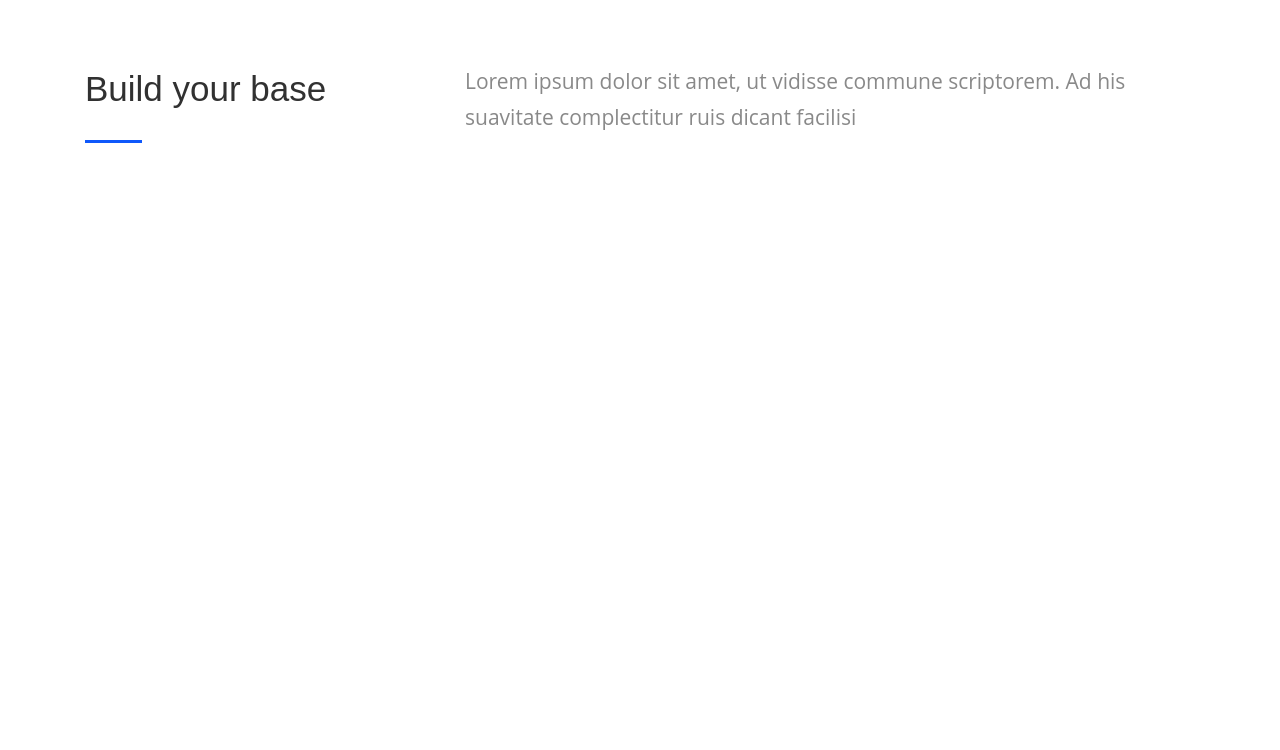
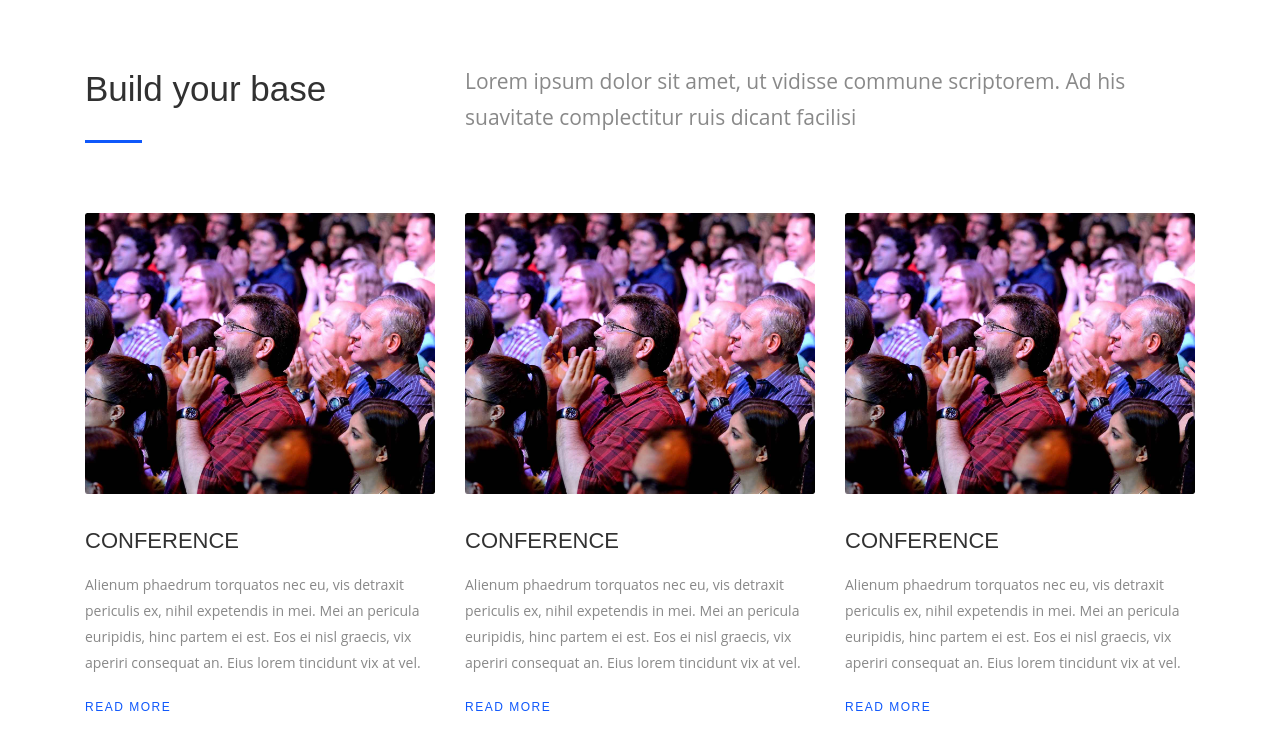
Before and after one commit to arslanbinjaffar2/registration-sites, a React app: page / in a window 1280 px wide. Shown: the top 750 px of the page. Built offline with nearby package versions, Linux system fonts and the light colour scheme.

Commit message:
event-registration-site

```diff
--- a/src/app/components/Home.jsx
+++ b/src/app/components/Home.jsx
@@ -3,7 +3,7 @@ class Home extends React.Component {
   render() {
     return (
       <main role="main" className="container mt-5">
-        <div className="row d-flex">
+        <div className="row d-flex mb-5">
           <div className="col-4">
             <div className="edgtf-title-section-holder">
               <h2 className="edgtf-title-with-dots edgtf-appeared">
@@ -19,6 +19,38 @@ class Home extends React.Component {
             </div>
           </div>
         </div>
+        <div className="row d-flex mb-5">
+          <div className="col-4">
+            <figure className="pb-2">
+              <img src={require('img/blog-img1.jpg')} alt="" />
+            </figure>
+            <h3 className="mt-4 mb-3">Conference</h3>
+            <p>Alienum phaedrum torquatos nec eu, vis detraxit periculis ex, nihil expetendis in mei. Mei an pericula euripidis, hinc partem ei est. Eos ei nisl graecis, vix aperiri consequat an. Eius lorem tincidunt vix at vel.</p>
+            <div>
+              <a href="#!" className="edgtf-btn edgtf-btn-small edgtf-btn-transparent edgtf-btn-custom-hover-color">READ MORE</a>
+            </div>
+          </div>
+          <div className="col-4">
+            <figure className="pb-2">
+              <img src={require('img/blog-img1.jpg')} alt="" />
+            </figure>
+            <h3 className="mt-4 mb-3">Conference</h3>
+            <p>Alienum phaedrum torquatos nec eu, vis detraxit periculis ex, nihil expetendis in mei. Mei an pericula euripidis, hinc partem ei est. Eos ei nisl graecis, vix aperiri consequat an. Eius lorem tincidunt vix at vel.</p>
+            <div>
+              <a href="#!" className="edgtf-btn edgtf-btn-small edgtf-btn-transparent edgtf-btn-custom-hover-color">READ MORE</a>
+            </div>
+          </div>
+          <div className="col-4">
+            <figure className="pb-2">
+              <img src={require('img/blog-img1.jpg')} alt="" />
+            </figure>
+            <h3 className="mt-4 mb-3">Conference</h3>
+            <p>Alienum phaedrum torquatos nec eu, vis detraxit periculis ex, nihil expetendis in mei. Mei an pericula euripidis, hinc partem ei est. Eos ei nisl graecis, vix aperiri consequat an. Eius lorem tincidunt vix at vel.</p>
+            <div>
+              <a href="#!" className="edgtf-btn edgtf-btn-small edgtf-btn-transparent edgtf-btn-custom-hover-color">READ MORE</a>
+            </div>
+          </div>
+        </div>
       </main>
     );
   }
--- a/src/sass/main.scss
+++ b/src/sass/main.scss
@@ -1,5 +1,6 @@
 
 :global {
+@import url('https://fonts.googleapis.com/css2?family=Open+Sans:ital,wght@0,300;0,400;0,600;0,700;1,300;1,400;1,600;1,700&family=Rubik:ital,wght@0,400;0,500;0,700;0,900;1,300;1,400;1,500;1,700&display=swap');
 // Base
 @import './base/vars';
 
@@ -53,6 +54,7 @@
 /* Title with dots styles
    ========================================================================== */
 @import './components/modules/shortcodes/title-with-dots';
+@import './components/modules/shortcodes/_button.scss';
 
 
 /* ==========================================================================
```
Also changed, not shown: src/sass/components/modules/shortcodes/_button.scss (+1 -12 lines), src/img/blog-img1.jpg (added), src/img/h1-parallax1.jpg (added).
